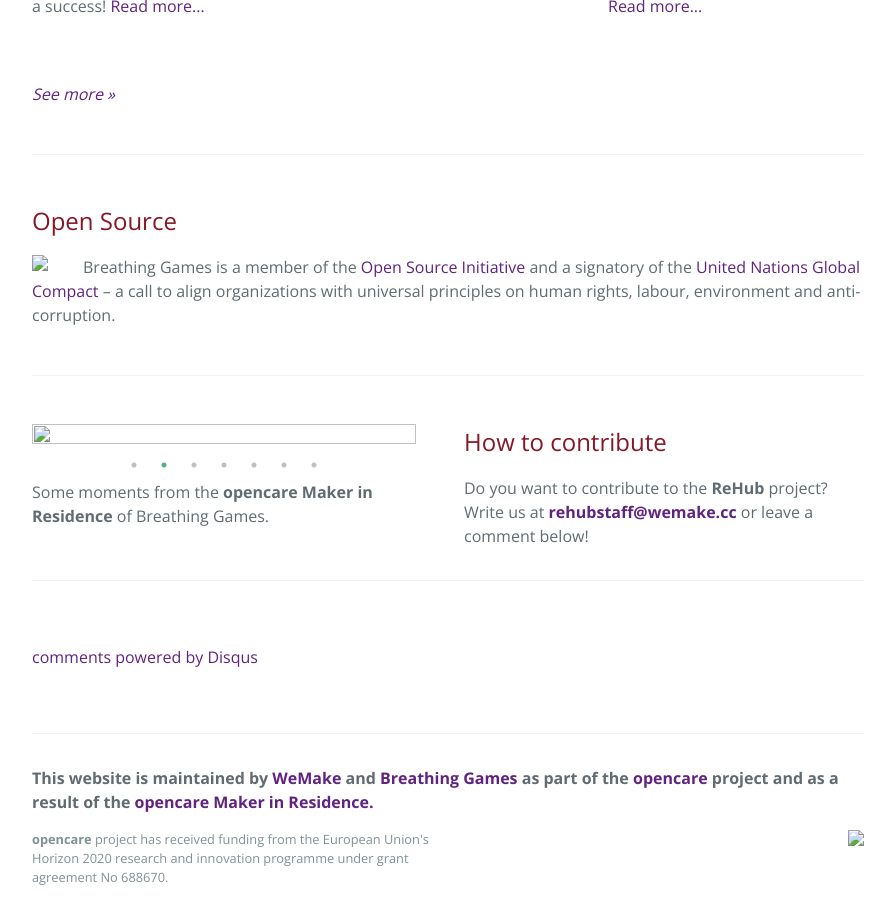
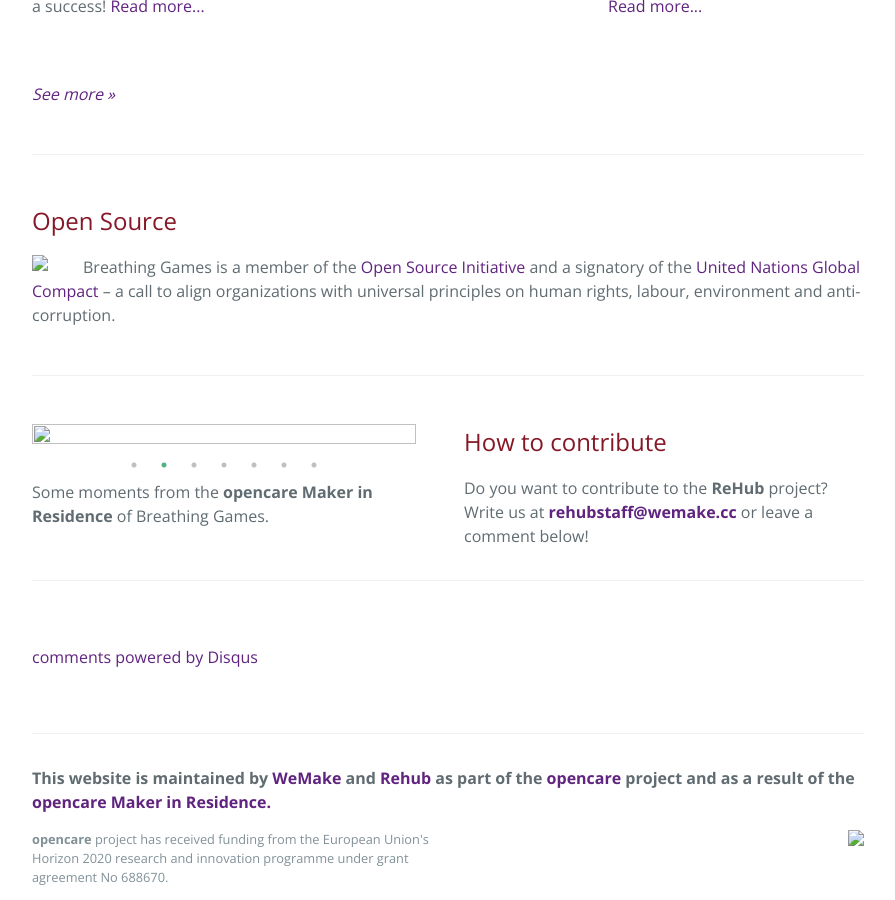
Before and after one commit to opencarecc/rehub, a Jekyll site: the page built from index.html, in a window 1280 px wide and 900 px high, scrolled down 1857 px. Shown: the whole window, without its empty margins (192-1087 px from the left). Built offline with Jekyll 4.4.1, drawn with Linux system fonts in a browser that asks for light colours; comment, search, counter and statistics services are not loaded.

Commit message:
edit footer

```diff
--- a/_includes/footer.html
+++ b/_includes/footer.html
@@ -2,7 +2,7 @@
 
 <footer class="site-footer">
   <span class="site-footer-owner">
-    This website is maintained by <a href="https://wemake.cc">WeMake</a> and <a href="https://github.com/opencarecc/breathinggames">Breathing Games</a> as part of the <a href="https://opencare.cc">opencare</a> project
+    This website is maintained by <a href="https://wemake.cc">WeMake</a> and <a href="https://github.com/opencarecc/rehub">Rehub</a> as part of the <a href="https://opencare.cc">opencare</a> project
     and as a result of the <a href="http://wemake.cc/opencare/maker-in-residence-en/">opencare Maker in Residence.</a>
 
   </span>
```
